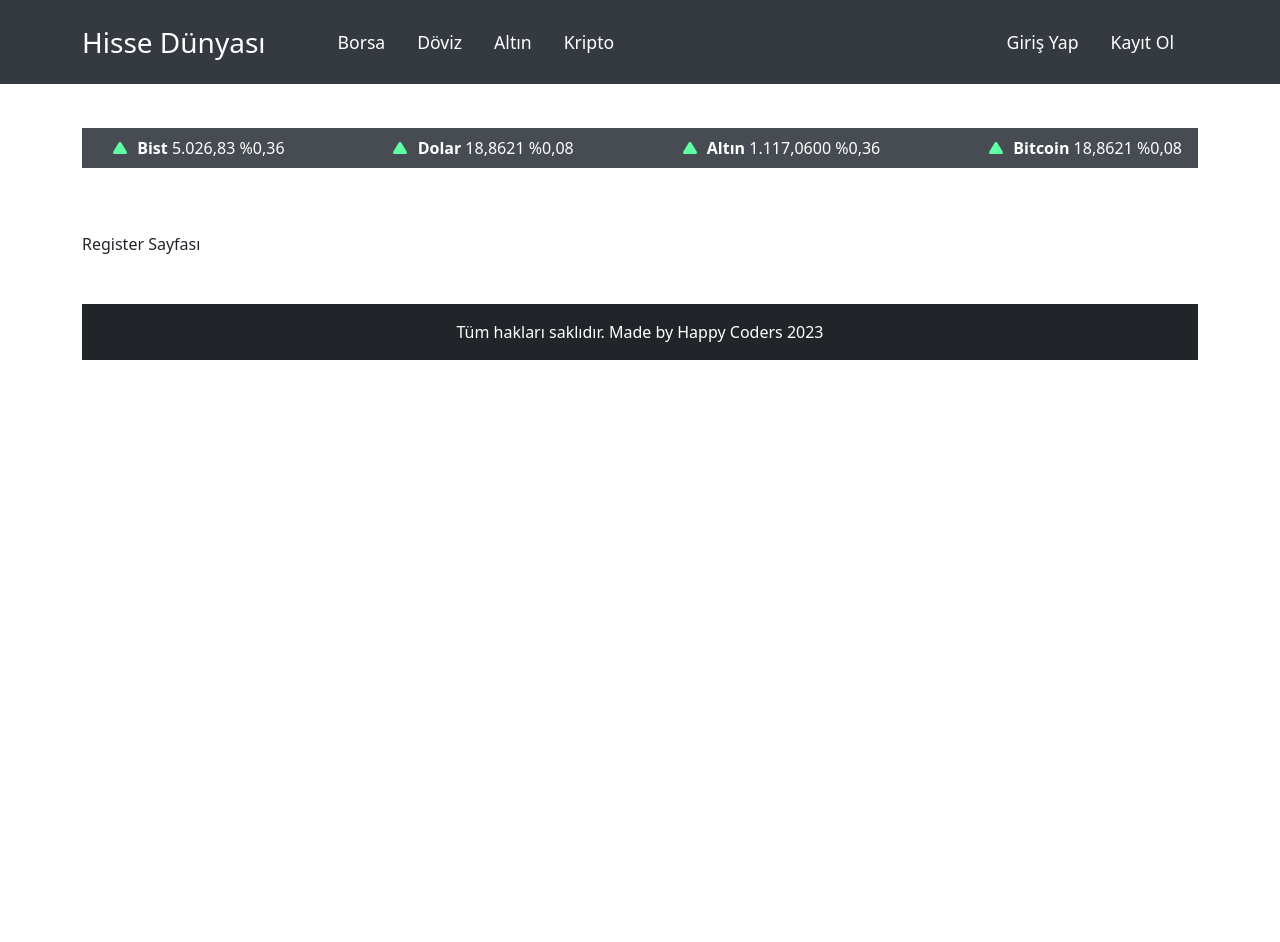
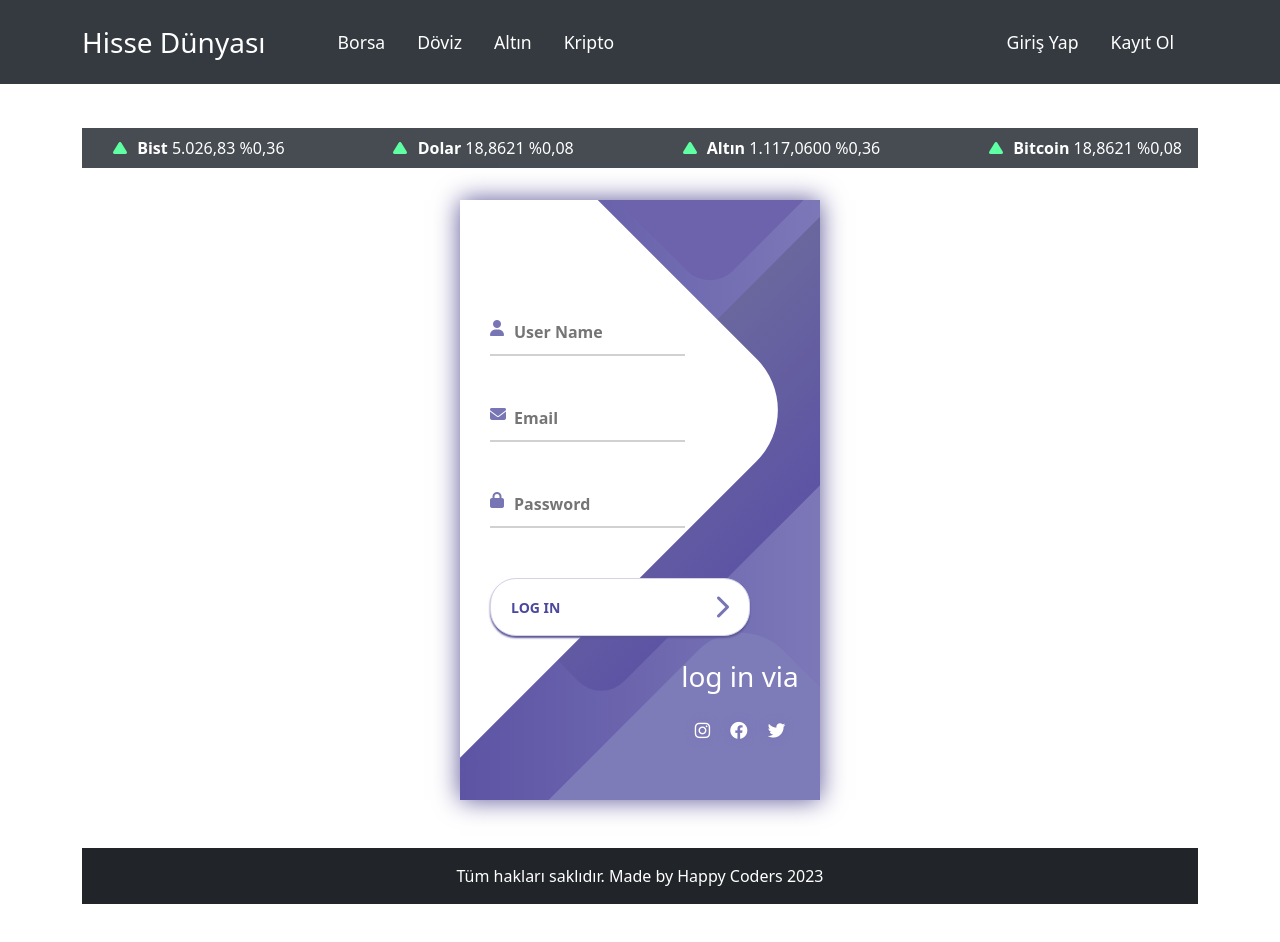
Before and after one commit to yusufyunuskaymaz/hisse-dunyasi, a React (Create React App) app: page /register in a window 1280 px wide. Shown: the top 942 px of the page. Built offline with nearby package versions, Linux system fonts and the light colour scheme; no server answers.

Commit message:
register1

```diff
--- a/src/components/Login.jsx
+++ b/src/components/Login.jsx
@@ -8,13 +8,10 @@ const Login = () => {
         <div className="screen__content">
           <form className="login">
             <div className="login__field">
-              <i className="login__icon fas fa-user" />
-              <input
-                type="text"
-                className="login__input"
-                placeholder="User name / Email"
-              />
+              <i className="login__icon fas fa-envelope" />
+              <input type="text" className="login__input" placeholder="Email" />
             </div>
+
             <div className="login__field">
               <i className="login__icon fas fa-lock" />
               <input
@@ -24,7 +21,7 @@ const Login = () => {
               />
             </div>
             <button className="button login__submit">
-              <span className="button__text">Log In Şİmdi</span>
+              <span className="button__text">Log In</span>
               <i className="button__icon fas fa-chevron-right" />
             </button>
           </form>
--- a/src/components/Register.jsx
+++ b/src/components/Register.jsx
@@ -1,13 +1,55 @@
 import React from "react";
+import "./login.css";
 
 const Register = () => {
   return (
-    <div className="container mt-5">
-      <div className="row">
-        <div className="col">Register Sayfası</div>
+    <div className="container2">
+      <div className="screen2">
+        <div className="screen__content">
+          <form className="login">
+            <div className="login__field">
+              <i className="login__icon fas fa-user" />
+              <input
+                type="text"
+                className="login__input"
+                placeholder="User Name"
+              />
+            </div>
+            <div className="login__field">
+              <i className="login__icon fas fa-envelope" />
+              <input type="text" className="login__input" placeholder="Email" />
+            </div>
+
+            <div className="login__field">
+              <i className="login__icon fas fa-lock" />
+              <input
+                type="password"
+                className="login__input"
+                placeholder="Password"
+              />
+            </div>
+            <button className="button login__submit">
+              <span className="button__text">Log In</span>
+              <i className="button__icon fas fa-chevron-right" />
+            </button>
+          </form>
+          <div className="social-login">
+            <h3>log in via</h3>
+            <div className="social-icons">
+              <a href="#" className="social-login__icon fab fa-instagram" />
+              <a href="#" className="social-login__icon fab fa-facebook" />
+              <a href="#" className="social-login__icon fab fa-twitter" />
+            </div>
+          </div>
+        </div>
+        <div className="screen__background">
+          <span className="screen__background__shape screen__background__shape4" />
+          <span className="screen__background__shape screen__background__shape3" />
+          <span className="screen__background__shape screen__background__shape2" />
+          <span className="screen__background__shape screen__background__shape1" />
+        </div>
       </div>
     </div>
   );
 };
-
 export default Register;
--- a/src/components/login.css
+++ b/src/components/login.css
@@ -87,7 +87,7 @@ body {
 .login {
   width: 320px;
   padding: 30px;
-  padding-top: 156px;
+  padding-top: 90px;
 }
 
 .login__field {
```
